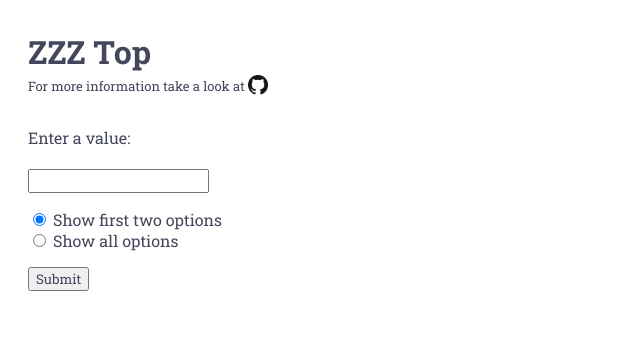
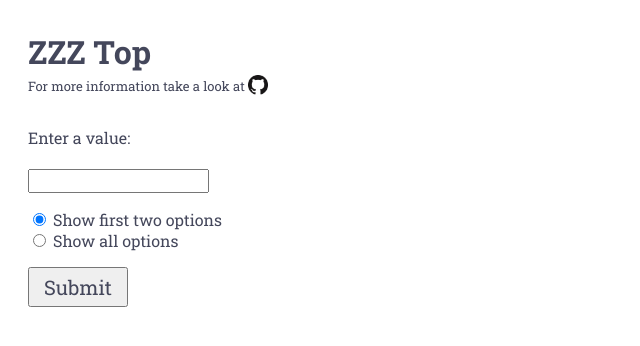
Before and after one commit to RheaMars/zzz-top, a PHP site: page / in a window 1280 px wide. Shown: the top 346 px of the page, without its empty margins (0-640 px from the left). Run offline with PHP 8.4, Linux system fonts and the light colour scheme.

Commit message:
fix: several frontend adjustments
- update README screenshot
- set viewport and robots

```diff
--- a/index.php
+++ b/index.php
@@ -16,6 +16,9 @@ $checkedValueForSetNoLimitToShownOptions = isset($_POST['setShowOptionsLimit'])
     <link href="src/css/font.css" rel="stylesheet">
     <link rel="stylesheet" href="/src/css/styles.css">
     <title>ZZZ Top</title>
+    <meta name="robots" content="noindex,nofollow"/>
+    <meta charset="utf-8">
+    <meta name="viewport" content="width=device-width, initial-scale=1">
 </head>
 <body>
 
@@ -35,7 +38,7 @@ $checkedValueForSetNoLimitToShownOptions = isset($_POST['setShowOptionsLimit'])
         <input type="radio" id="setNoLimitToShownOptions" name="setShowOptionsLimit" value="false" <?php echo $checkedValueForSetNoLimitToShownOptions?>>
         <label for="setNoLimitToShownOptions">Show all options</label>
     </p>
-    <input type="submit" value="Submit">
+    <input type="submit" id="submit" value="Submit">
 </form>
 
 <?php
--- a/src/css/styles.css
+++ b/src/css/styles.css
@@ -37,3 +37,9 @@ img#githubImage {
     width: 20px;
     vertical-align: text-bottom;
 }
+
+#submit {
+    min-width: 100px;
+    height: 40px;
+    font-size: 20px;
+}
```
Also changed, not shown: src/img/12zzztop.png.
